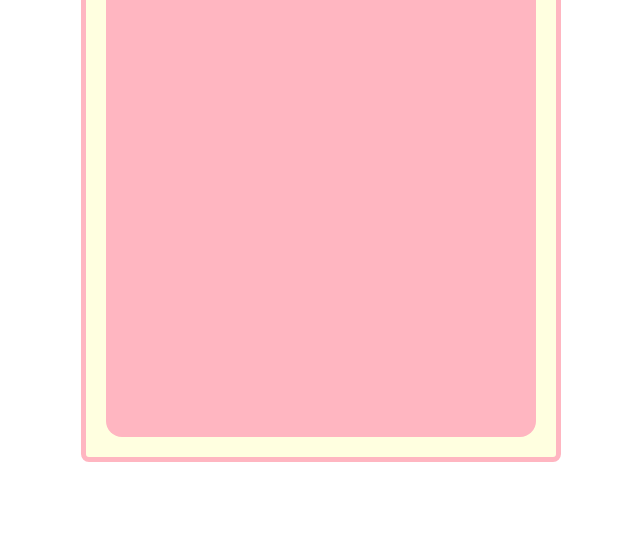
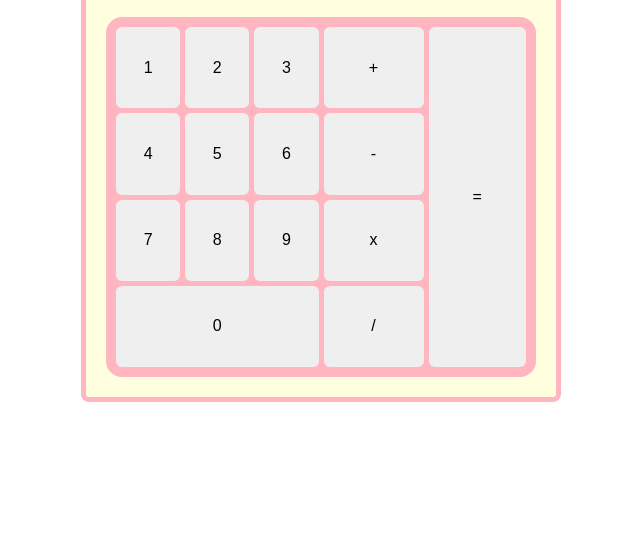
Before and after one commit to dooory/odin-calculator, a plain HTML site: page index.html in a window 1280 px wide. Shown: the part 263-800 px from the top of the page, without its empty margins (319-959 px from the left). Drawn offline with Linux system fonts and the light colour scheme.

Commit message:
style: create buttons for numbers and operators

```diff
--- a/index.html
+++ b/index.html
@@ -12,7 +12,35 @@
 				<p id="input">1 + 1</p>
 			</div>
 			<div id="buttons-container">
-
+				<div id="numbers-container">
+					<div class="number-row">
+						<button class="number" type"button">1</button>
+						<button class="number" type"button">2</button>
+						<button class="number" type"button">3</button>
+					</div>
+					<div class="number-row">
+						<button class="number" type"button">4</button>
+						<button class="number" type"button">5</button>
+						<button class="number" type"button">6</button>
+					</div>
+					<div class="number-row">
+						<button class="number" type"button">7</button>
+						<button class="number" type"button">8</button>
+						<button class="number" type"button">9</button>
+					</div>
+					<button class="number" type"button">0</button>
+				</div>
+				<div id="symbols-container">
+					<div id="operators-container">
+						<button class="operator" id="add" type="button">+</button>
+						<button class="operator" id="subtract" type="button">-</button>
+						<button class="operator" id="multiply" type="button">x</button>
+						<button class="operator" id="divide" type="button">/</button>
+					</div>
+					<div id="equals-container">
+						<button id="equals" type="button">=</button>
+					</div>
+				</div>
 			</div>
 		</div>
 		<script src="./script.js"></script>
--- a/style.css
+++ b/style.css
@@ -18,7 +18,7 @@ body {
 #calculator-container {
 	background-color: lightyellow;
 	flex: auto;
-	height: 75vh;
+	height: 60vh;
 	display: flex;
 	flex-direction: column;
 	gap: 20px;
@@ -49,4 +49,57 @@ body {
 
 #buttons-container {
 	flex: 1 1 auto;
+	display: flex;
+	padding: 10px;
+	gap: 5px;
 }
+
+button {
+	font-size: 16px;
+	border-radius: 6px;
+	border: 0;
+}
+
+#numbers-container {
+	flex: 1 1 50%;
+	display: flex;
+	flex-direction: column;
+	gap: 5px;
+}
+
+.number-row {
+	flex: 1 1 auto;
+	display: flex;
+	gap: 5px;
+}
+
+.number {
+	flex: 1 1 auto;
+}
+
+#symbols-container {
+	flex: 1 1 50%;
+	display: flex;
+	gap: 5px;
+}
+
+#operators-container {
+	display: flex;
+	flex: 1 1 50%;
+	flex-direction: column;
+	gap: 5px;
+}
+
+.operator {
+	flex: auto;
+	width: 100px;
+}
+
+#equals-container {
+	flex: 1 1 50%;
+	display: flex;
+}
+
+#equals {
+	flex: auto;
+}
```
